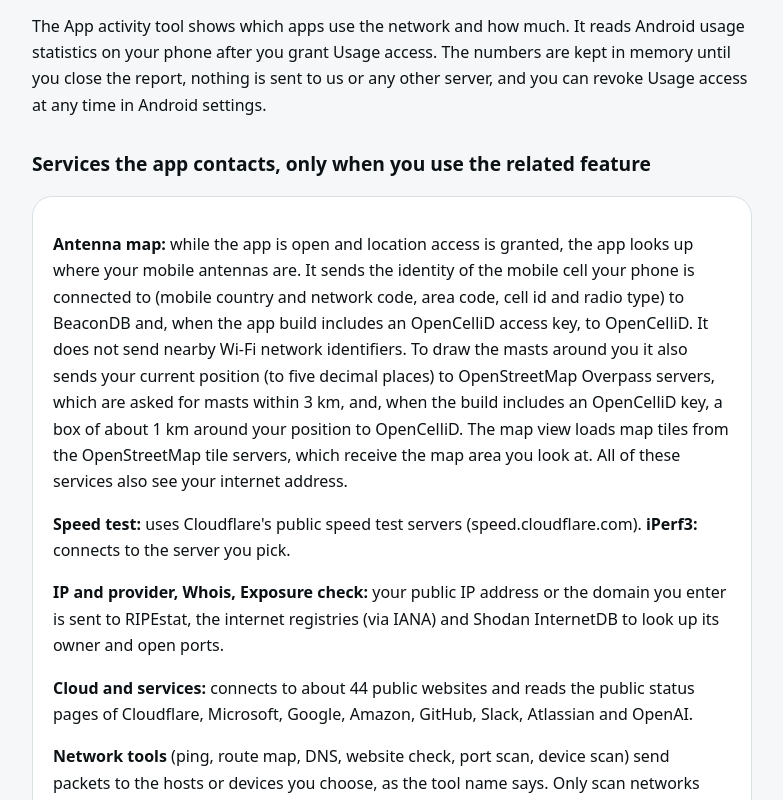
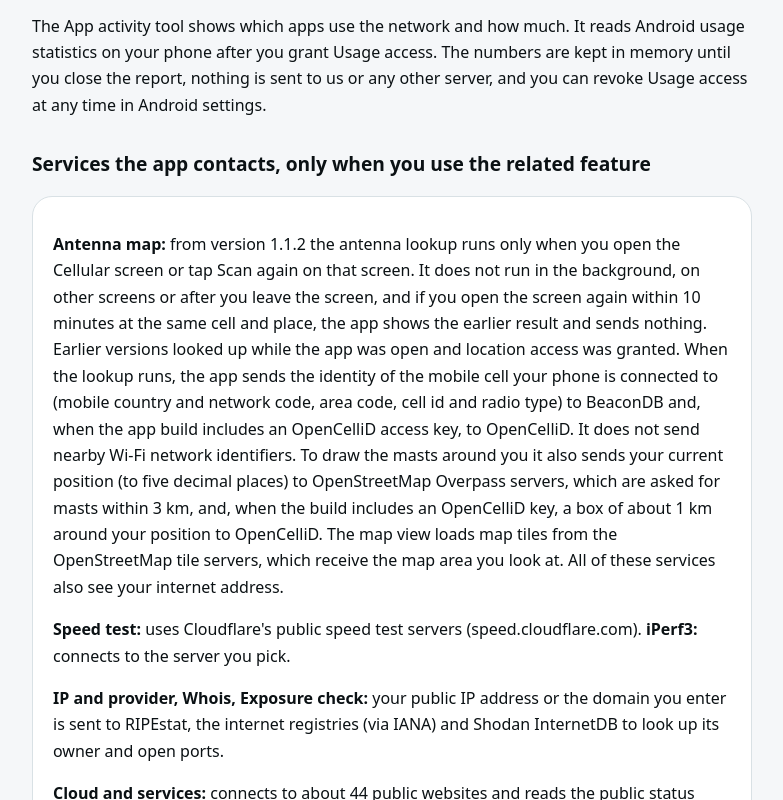
Before and after one commit to gaborkalmar83/network-troubleshooter-info, a plain HTML site: page privacy-policy.html in a window 1280 px wide. Shown: the part 663-1463 px from the top of the page, without its empty margins (248-1031 px from the left). Drawn offline with Linux system fonts and the light colour scheme.

Commit message:
Privacy: antenna lookup runs only on the Cellular screen or Scan again (from 1.1.2)
Co-Authored-By: Claude Sonnet 5.5 <noreply@anthropic.com>

```diff
--- a/privacy-policy.html
+++ b/privacy-policy.html
@@ -39,7 +39,7 @@
 
 <h2>Services the app contacts, only when you use the related feature</h2>
 <div class="card">
-<p><b>Antenna map:</b> while the app is open and location access is granted, the app looks up where your mobile antennas are. It sends the identity of the mobile cell your phone is connected to (mobile country and network code, area code, cell id and radio type) to BeaconDB and, when the app build includes an OpenCelliD access key, to OpenCelliD. It does not send nearby Wi-Fi network identifiers. To draw the masts around you it also sends your current position (to five decimal places) to OpenStreetMap Overpass servers, which are asked for masts within 3 km, and, when the build includes an OpenCelliD key, a box of about 1 km around your position to OpenCelliD. The map view loads map tiles from the OpenStreetMap tile servers, which receive the map area you look at. All of these services also see your internet address.</p>
+<p><b>Antenna map:</b> from version 1.1.2 the antenna lookup runs only when you open the Cellular screen or tap Scan again on that screen. It does not run in the background, on other screens or after you leave the screen, and if you open the screen again within 10 minutes at the same cell and place, the app shows the earlier result and sends nothing. Earlier versions looked up while the app was open and location access was granted. When the lookup runs, the app sends the identity of the mobile cell your phone is connected to (mobile country and network code, area code, cell id and radio type) to BeaconDB and, when the app build includes an OpenCelliD access key, to OpenCelliD. It does not send nearby Wi-Fi network identifiers. To draw the masts around you it also sends your current position (to five decimal places) to OpenStreetMap Overpass servers, which are asked for masts within 3 km, and, when the build includes an OpenCelliD key, a box of about 1 km around your position to OpenCelliD. The map view loads map tiles from the OpenStreetMap tile servers, which receive the map area you look at. All of these services also see your internet address.</p>
 <p><b>Speed test:</b> uses Cloudflare's public speed test servers (speed.cloudflare.com). <b>iPerf3:</b> connects to the server you pick.</p>
 <p><b>IP and provider, Whois, Exposure check:</b> your public IP address or the domain you enter is sent to RIPEstat, the internet registries (via IANA) and Shodan InternetDB to look up its owner and open ports.</p>
 <p><b>Cloud and services:</b> connects to about 44 public websites and reads the public status pages of Cloudflare, Microsoft, Google, Amazon, GitHub, Slack, Atlassian and OpenAI.</p>
```
